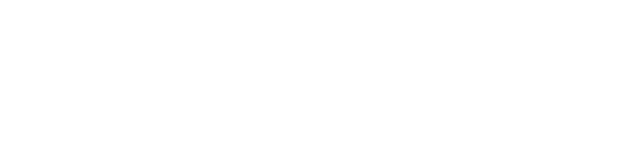
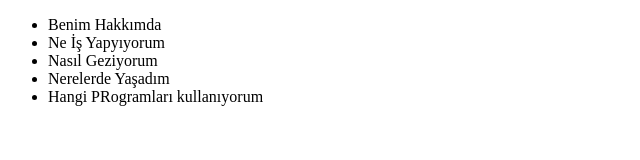
Before and after one commit to erayyvzl/NomadCheck, a plain HTML site: page Hakkinda.html in a window 1280 px wide. Shown: the whole page, without its empty margins (0-640 px from the left). Drawn offline with Linux system fonts and the light colour scheme.

Commit message:
nomad
nomad

```diff
--- a/Hakkinda.css
+++ b/Hakkinda.css
@@ -2,3 +2,8 @@
     margin: 0;
     padding: 0;
 }
+.navbar{
+    margin: 0%;
+    padding: 0%;
+    text-decoration: none;
+}
--- a/Hakkinda.html
+++ b/Hakkinda.html
@@ -6,6 +6,17 @@
     <title>Document</title>
 </head>
 <body>
+    <div class="navbar">
+        <ul class="bilgi">
+            <li>Benim Hakkımda</li>
+            <li>Ne İş Yapyıyorum</li>
+            <li>Nasıl Geziyorum</li>
+            <li>Nerelerde Yaşadım</li>
+            <li>Hangi PRogramları kullanıyorum</li>
+        </ul>
 
+
+
+    </div>
 </body>
 </html>
```
Also changed, not shown: Hikayem.html (+3 -2 lines).
